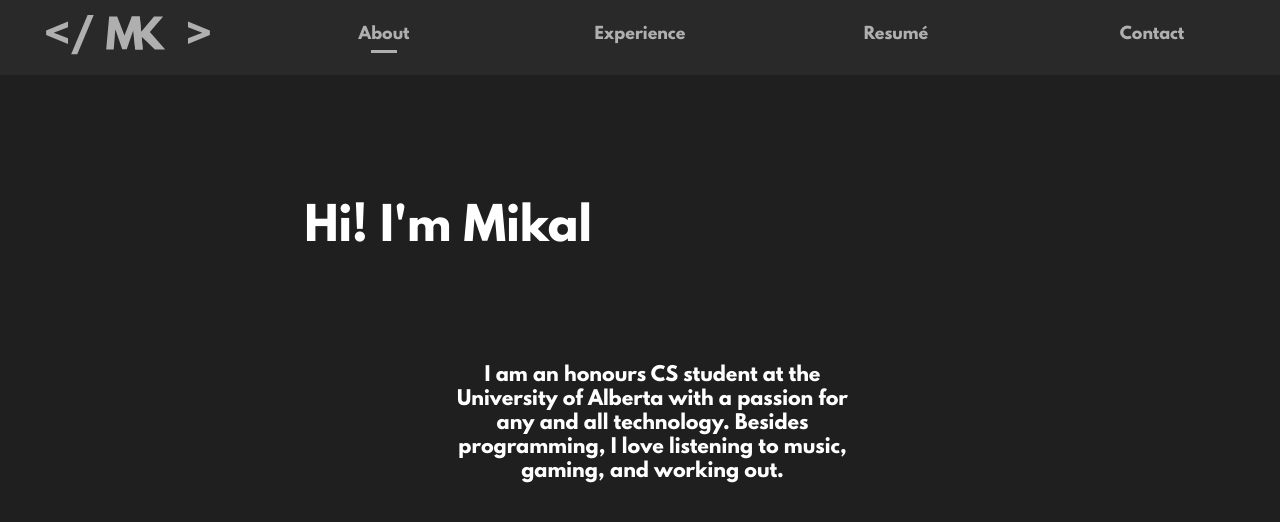
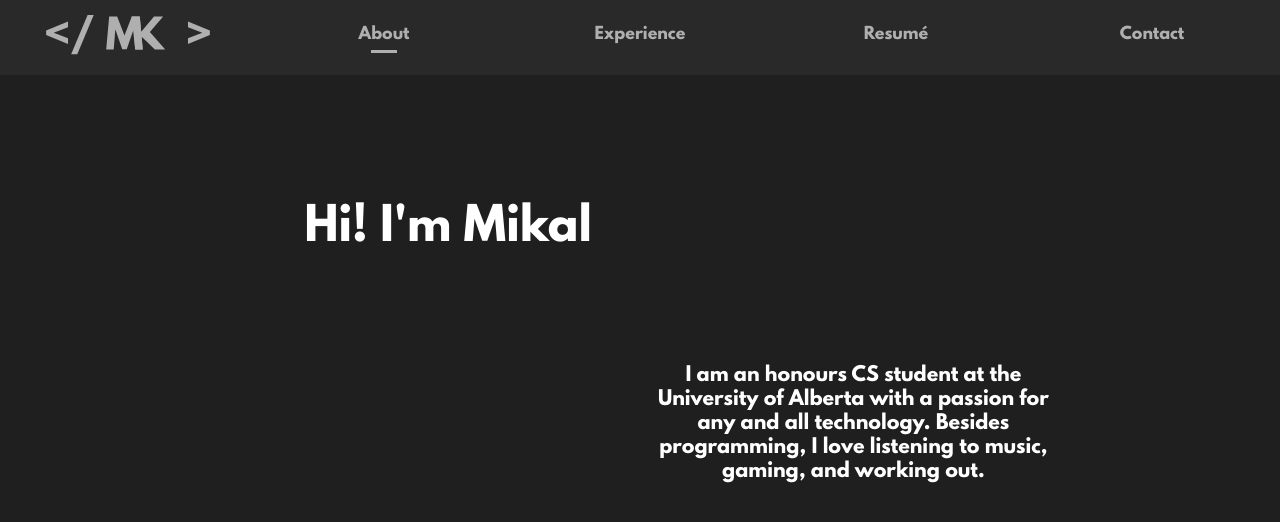
Before and after one commit to MrJacobEisner/MikalsPortfolio, a React (Create React App) app: page / in a window 1280 px wide. Shown: the top 522 px of the page. Built offline with nearby package versions, Linux system fonts and the light colour scheme.

Commit message:
moved intro

```diff
--- a/src/App.scss
+++ b/src/App.scss
@@ -93,11 +93,12 @@
 
     .intro-p {
         grid-row: 2;
-        grid-column: 2;
+        grid-column-start: 2;
+        grid-column-end: 4;
         font-size: larger;
-        // width: 50%;
+        width: 50%;
         margin-top: 75px;
-        margin-left: 25px;
+        margin-left: 25%;
     }
 }
 
```
Also changed, not shown: 1 other file (tests, documents, lock files or other folders).
